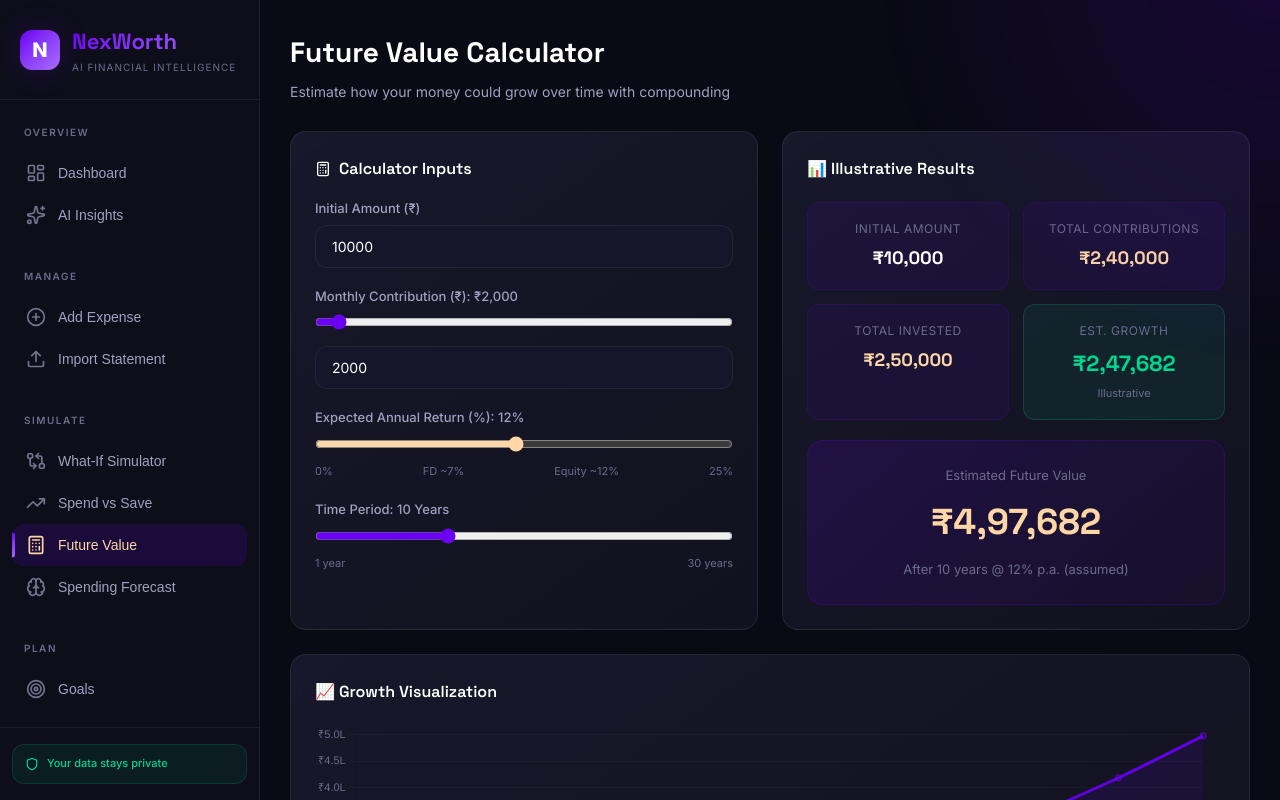
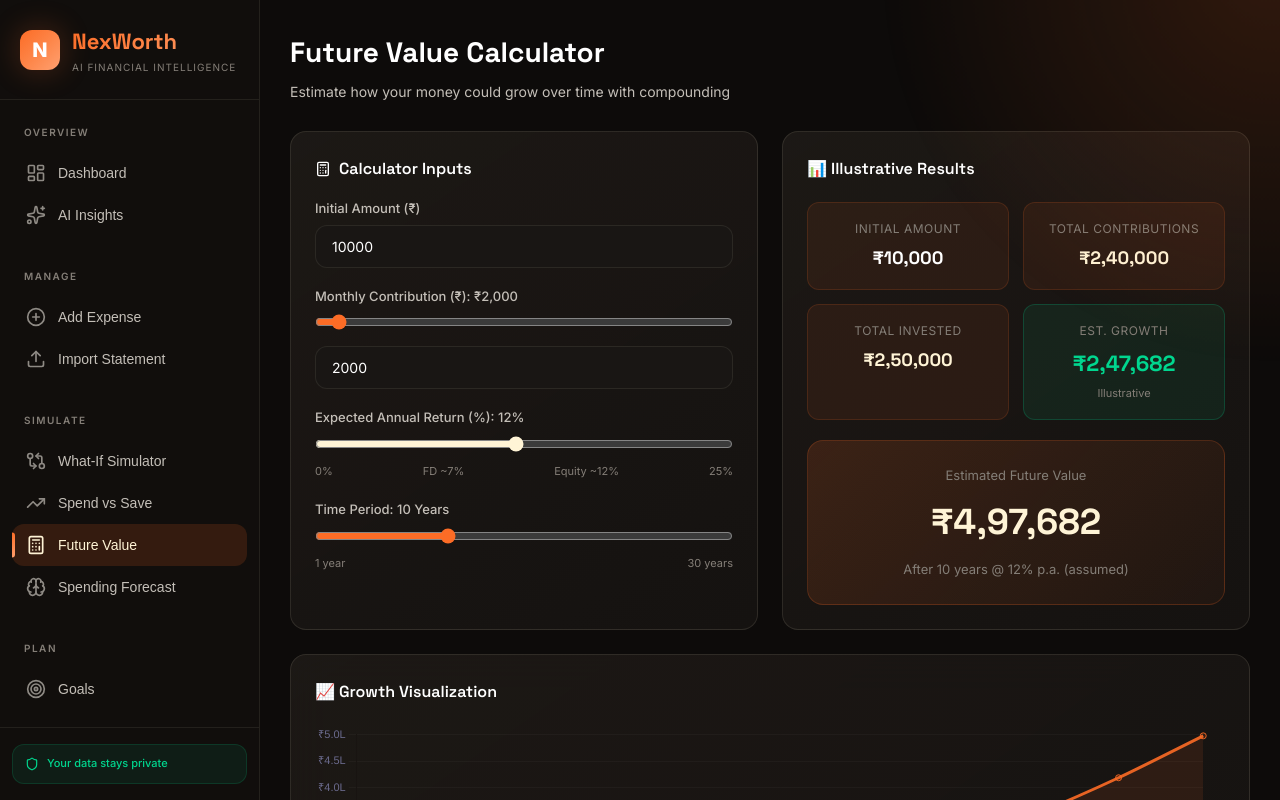
Before and after one commit to nabeel05-ship-it/NexWorth, a React (Vite) app: page / in a window 1280 px wide. Both pictures are taken after a click on the button "Future Value". Shown: the top 800 px of the page. Built offline with nearby package versions, Linux system fonts and the light colour scheme.

Commit message:
Revamp design system to Burnt Orange (#FC6C26) and Vanilla (#FFF4D6)

```diff
--- a/index.html
+++ b/index.html
@@ -5,7 +5,7 @@
     <link rel="icon" type="image/svg+xml" href="/vite.svg" />
     <meta name="viewport" content="width=device-width, initial-scale=1.0" />
     <meta name="description" content="NexWorth — AI-powered personal expense analysis and financial decision simulator. Track spending, understand patterns, and simulate your financial future." />
-    <meta name="theme-color" content="#6A00F4" />
+    <meta name="theme-color" content="#FC6C26" />
     <title>NexWorth — AI Financial Intelligence</title>
   </head>
   <body>
--- a/src/components/FutureValueCalc.jsx
+++ b/src/components/FutureValueCalc.jsx
@@ -23,8 +23,8 @@ export default function FutureValueCalc() {
       {
         label: 'Total Invested',
         data: result.yearlyData.map(d => d.invested),
-        borderColor: 'rgba(255, 214, 165, 0.8)',
-        backgroundColor: 'rgba(255, 214, 165, 0.1)',
+        borderColor: 'rgba(255, 244, 214, 0.8)',
+        backgroundColor: 'rgba(255, 244, 214, 0.1)',
         fill: true,
         tension: 0.3,
         pointRadius: 3,
@@ -33,8 +33,8 @@ export default function FutureValueCalc() {
       {
         label: 'Illustrative Value',
         data: result.yearlyData.map(d => d.value),
-        borderColor: 'rgba(106, 0, 244, 0.9)',
-        backgroundColor: 'rgba(106, 0, 244, 0.1)',
+        borderColor: 'rgba(252, 108, 38, 0.9)',
+        backgroundColor: 'rgba(252, 108, 38, 0.1)',
         fill: true,
         tension: 0.3,
         pointRadius: 3,
@@ -63,8 +63,8 @@ export default function FutureValueCalc() {
         labels: { color: '#A0A0C0', font: { size: 11 }, usePointStyle: true, pointStyleWidth: 8, padding: 16 },
       },
       tooltip: {
-        backgroundColor: '#1A1A2E',
-        borderColor: 'rgba(106, 0, 244, 0.3)',
+        backgroundColor: '#1E1A17',
+        borderColor: 'rgba(252, 108, 38, 0.3)',
         borderWidth: 1,
         padding: 12,
         cornerRadius: 8,
@@ -92,13 +92,13 @@ export default function FutureValueCalc() {
 
           <div className="form-group">
             <label className="form-label">Monthly Contribution (₹): ₹{monthlyContribution.toLocaleString('en-IN')}</label>
-            <input type="range" min="0" max="50000" step="500" value={monthlyContribution} onChange={e => setMonthlyContribution(parseInt(e.target.value))} style={{ width: '100%', accentColor: '#6A00F4' }} />
+            <input type="range" min="0" max="50000" step="500" value={monthlyContribution} onChange={e => setMonthlyContribution(parseInt(e.target.value))} style={{ width: '100%', accentColor: '#FC6C26' }} />
             <input className="form-input mt-1" type="number" value={monthlyContribution} onChange={e => setMonthlyContribution(parseInt(e.target.value) || 0)} min="0" />
           </div>
 
           <div className="form-group">
             <label className="form-label">Expected Annual Return (%): {annualReturn}%</label>
-            <input type="range" min="0" max="25" step="0.5" value={annualReturn} onChange={e => setAnnualReturn(parseFloat(e.target.value))} style={{ width: '100%', accentColor: '#FFD6A5' }} />
+            <input type="range" min="0" max="25" step="0.5" value={annualReturn} onChange={e => setAnnualReturn(parseFloat(e.target.value))} style={{ width: '100%', accentColor: '#FFF4D6' }} />
             <div className="flex justify-between" style={{ fontSize: 11, color: 'var(--text-muted)', marginTop: 4 }}>
               <span>0%</span>
               <span>FD ~7%</span>
@@ -109,7 +109,7 @@ export default function FutureValueCalc() {
 
           <div className="form-group">
             <label className="form-label">Time Period: {years} {years === 1 ? 'Year' : 'Years'}</label>
-            <input type="range" min="1" max="30" value={years} onChange={e => setYears(parseInt(e.target.value))} style={{ width: '100%', accentColor: '#6A00F4' }} />
+            <input type="range" min="1" max="30" value={years} onChange={e => setYears(parseInt(e.target.value))} style={{ width: '100%', accentColor: '#FC6C26' }} />
             <div className="flex justify-between" style={{ fontSize: 11, color: 'var(--text-muted)', marginTop: 4 }}>
               <span>1 year</span>
               <span>30 years</span>
@@ -144,8 +144,8 @@ export default function FutureValueCalc() {
           {/* Final value highlight */}
           <div style={{
             marginTop: 20, padding: '24px', textAlign: 'center',
-            background: 'linear-gradient(135deg, rgba(106,0,244,0.15), rgba(106,0,244,0.05))',
-            borderRadius: 'var(--radius-lg)', border: '1px solid rgba(106,0,244,0.2)',
+            background: 'linear-gradient(135deg, rgba(252,108,38,0.15), rgba(252,108,38,0.05))',
+            borderRadius: 'var(--radius-lg)', border: '1px solid rgba(252,108,38,0.2)',
           }}>
             <div style={{ fontSize: 13, color: 'var(--text-muted)', marginBottom: 8 }}>Estimated Future Value</div>
             <div style={{ fontFamily: "'Space Grotesk'", fontSize: 36, fontWeight: 800, color: 'var(--accent)' }}>
--- a/src/components/GoalPlanner.jsx
+++ b/src/components/GoalPlanner.jsx
@@ -101,7 +101,7 @@ export default function GoalPlanner() {
                         className={`btn btn-ghost btn-icon`}
                         style={{
                           fontSize: 22,
-                          background: formData.icon === icon ? 'rgba(106,0,244,0.15)' : 'transparent',
+                          background: formData.icon === icon ? 'rgba(252,108,38,0.15)' : 'transparent',
                           border: formData.icon === icon ? '1px solid var(--primary)' : '1px solid transparent',
                         }}
                         onClick={() => setFormData({ ...formData, icon })}
@@ -222,7 +222,7 @@ export default function GoalPlanner() {
                 </div>
 
                 {!isComplete && (
-                  <div style={{ marginTop: 14, padding: '10px 14px', background: 'rgba(106,0,244,0.06)', borderRadius: 'var(--radius-sm)', fontSize: 13, color: 'var(--text-secondary)' }}>
+                  <div style={{ marginTop: 14, padding: '10px 14px', background: 'rgba(252,108,38,0.06)', borderRadius: 'var(--radius-sm)', fontSize: 13, color: 'var(--text-secondary)' }}>
                     Need ~₹{monthlyNeeded.toLocaleString('en-IN')}/month for {monthsLeft} months
                   </div>
                 )}
--- a/src/index.css
+++ b/src/index.css
@@ -2,22 +2,22 @@
 
 /* ==========================================
    NexWorth Design System
-   Colors: Ultra Violet #6A00F4 + Soft Apricot #FFD6A5
+   Colors: Burnt Orange #FC6C26 + Vanilla #FFF4D6
    ========================================== */
 
 :root {
-  /* Primary Palette */
-  --primary: #6A00F4;
-  --primary-light: #8B3FF8;
-  --primary-lighter: #A96CFB;
-  --primary-dark: #5000C0;
-  --primary-glow: rgba(106, 0, 244, 0.3);
-
-  /* Accent Palette */
-  --accent: #FFD6A5;
-  --accent-light: #FFE4C4;
-  --accent-dark: #F0B878;
-  --accent-muted: rgba(255, 214, 165, 0.15);
+  /* Primary Palette - Burnt Orange */
+  --primary: #FC6C26;
+  --primary-light: #FD8548;
+  --primary-lighter: #FFA070;
+  --primary-dark: #D45417;
+  --primary-glow: rgba(252, 108, 38, 0.35);
+
+  /* Accent Palette - Vanilla */
+  --accent: #FFF4D6;
+  --accent-light: #FFF9E8;
+  --accent-dark: #EADCB3;
+  --accent-muted: rgba(255, 244, 214, 0.15);
 
   /* Semantic Colors */
   --success: #00D68F;
@@ -29,42 +29,42 @@
   --info: #0095FF;
   --info-bg: rgba(0, 149, 255, 0.1);
 
-  /* Dark Theme */
-  --bg-primary: #0A0A14;
-  --bg-secondary: #12121F;
-  --bg-card: #1A1A2E;
-  --bg-card-hover: #222240;
-  --bg-input: #16162A;
-  --bg-sidebar: #0E0E1A;
-  --bg-modal: #1A1A2E;
+  /* Dark Theme with Warm Charcoal Undertone */
+  --bg-primary: #0D0B0A;
+  --bg-secondary: #161311;
+  --bg-card: #1E1A17;
+  --bg-card-hover: #28231F;
+  --bg-input: #191614;
+  --bg-sidebar: #110E0C;
+  --bg-modal: #1E1A17;
 
   /* Text */
   --text-primary: #FFFFFF;
-  --text-secondary: #A0A0C0;
-  --text-muted: #6B6B8D;
-  --text-accent: #FFD6A5;
+  --text-secondary: #C4BFB8;
+  --text-muted: #847E77;
+  --text-accent: #FFF4D6;
 
   /* Borders */
-  --border: rgba(255, 255, 255, 0.06);
-  --border-active: rgba(106, 0, 244, 0.5);
+  --border: rgba(255, 244, 214, 0.08);
+  --border-active: rgba(252, 108, 38, 0.5);
 
   /* Glass Effect */
-  --glass: rgba(26, 26, 46, 0.85);
-  --glass-border: rgba(255, 255, 255, 0.08);
+  --glass: rgba(30, 26, 23, 0.85);
+  --glass-border: rgba(255, 244, 214, 0.1);
 
   /* Gradients */
-  --gradient-primary: linear-gradient(135deg, #6A00F4 0%, #8B3FF8 50%, #A96CFB 100%);
-  --gradient-accent: linear-gradient(135deg, #FFD6A5 0%, #F0B878 100%);
-  --gradient-dark: linear-gradient(135deg, #0A0A14 0%, #12121F 100%);
-  --gradient-card: linear-gradient(145deg, rgba(26, 26, 46, 0.9) 0%, rgba(18, 18, 31, 0.95) 100%);
-  --gradient-glow: radial-gradient(ellipse at center, rgba(106, 0, 244, 0.15) 0%, transparent 70%);
+  --gradient-primary: linear-gradient(135deg, #FC6C26 0%, #FD8548 50%, #FFA070 100%);
+  --gradient-accent: linear-gradient(135deg, #FFF4D6 0%, #EADCB3 100%);
+  --gradient-dark: linear-gradient(135deg, #0D0B0A 0%, #161311 100%);
+  --gradient-card: linear-gradient(145deg, rgba(30, 26, 23, 0.9) 0%, rgba(22, 19, 17, 0.95) 100%);
+  --gradient-glow: radial-gradient(ellipse at center, rgba(252, 108, 38, 0.15) 0%, transparent 70%);
 
   /* Shadows */
-  --shadow-sm: 0 2px 8px rgba(0, 0, 0, 0.15);
-  --shadow-md: 0 4px 20px rgba(0, 0, 0, 0.25);
-  --shadow-lg: 0 8px 40px rgba(0, 0, 0, 0.35);
-  --shadow-glow: 0 0 30px rgba(106, 0, 244, 0.2);
-  --shadow-accent: 0 0 20px rgba(255, 214, 165, 0.15);
+  --shadow-sm: 0 2px 8px rgba(0, 0, 0, 0.2);
+  --shadow-md: 0 4px 20px rgba(0, 0, 0, 0.3);
+  --shadow-lg: 0 8px 40px rgba(0, 0, 0, 0.4);
+  --shadow-glow: 0 0 30px rgba(252, 108, 38, 0.25);
+  --shadow-accent: 0 0 20px rgba(255, 244, 214, 0.2);
 
   /* Spacing */
   --sidebar-width: 260px;
@@ -84,9 +84,9 @@
 
   /* Category Colors */
   --cat-food: #FF6B6B;
-  --cat-shopping: #6A00F4;
+  --cat-shopping: #FC6C26;
   --cat-travel: #4ECDC4;
-  --cat-bills: #FFD6A5;
+  --cat-bills: #FFF4D6;
   --cat-education: #45B7D1;
   --cat-entertainment: #FF9FF3;
   --cat-health: #54A0FF;
@@ -258,12 +258,12 @@ body {
 
 .nav-item:hover {
   color: var(--text-primary);
-  background: rgba(106, 0, 244, 0.08);
+  background: rgba(252, 108, 38, 0.08);
 }
 
 .nav-item.active {
   color: var(--accent);
-  background: rgba(106, 0, 244, 0.15);
+  background: rgba(252, 108, 38, 0.15);
 }
 
 .nav-item.active::before {
@@ -345,7 +345,7 @@ body {
 }
 
 .card:hover {
-  border-color: rgba(106, 0, 244, 0.2);
+  border-color: rgba(252, 108, 38, 0.2);
 }
 
 .card-glow {
@@ -395,7 +395,7 @@ body {
 
 .stat-card:hover {
   transform: translateY(-2px);
-  border-color: rgba(106, 0, 244, 0.3);
+  border-color: rgba(252, 108, 38, 0.3);
   box-shadow: var(--shadow-glow);
 }
 
@@ -423,13 +423,15 @@ body {
   margin-bottom: 12px;
 }
 
-.stat-card .stat-icon.purple {
-  background: rgba(106, 0, 244, 0.15);
+.stat-card .stat-icon.purple,
+.stat-card .stat-icon.orange {
+  background: rgba(252, 108, 38, 0.15);
   color: var(--primary-light);
 }
 
-.stat-card .stat-icon.apricot {
-  background: rgba(255, 214, 165, 0.15);
+.stat-card .stat-icon.apricot,
+.stat-card .stat-icon.vanilla {
+  background: rgba(255, 244, 214, 0.15);
   color: var(--accent);
 }
 
@@ -581,12 +583,13 @@ body {
 
 .btn-primary:hover {
   transform: translateY(-1px);
-  box-shadow: 0 0 40px rgba(106, 0, 244, 0.35);
+  box-shadow: 0 0 40px rgba(252, 108, 38, 0.35);
 }
 
 .btn-accent {
   background: var(--gradient-accent);
-  color: #1A1A2E;
+  color: #14110E;
+  font-weight: 600;
 }
 
 .btn-accent:hover {
@@ -603,7 +606,7 @@ body {
 .btn-outline:hover {
   border-color: var(--primary);
   color: var(--primary-light);
-  background: rgba(106, 0, 244, 0.05);
+  background: rgba(252, 108, 38, 0.05);
 }
 
 .btn-ghost {
@@ -673,7 +676,7 @@ body {
 }
 
 .badge-primary {
-  background: rgba(106, 0, 244, 0.2);
+  background: rgba(252, 108, 38, 0.2);
   color: var(--primary-light);
 }
 
@@ -752,7 +755,7 @@ body {
 
 .insight-card:hover {
   transform: translateX(4px);
-  border-color: rgba(106, 0, 244, 0.2);
+  border-color: rgba(252, 108, 38, 0.2);
 }
 
 .insight-card.alert {
@@ -816,7 +819,7 @@ body {
 }
 
 .expense-item:hover {
-  background: rgba(106, 0, 244, 0.05);
+  background: rgba(252, 108, 38, 0.05);
 }
 
 .expense-cat-icon {
@@ -892,7 +895,7 @@ body {
 .goal-card:hover {
   transform: translateY(-3px);
   box-shadow: var(--shadow-glow);
-  border-color: rgba(106, 0, 244, 0.25);
+  border-color: rgba(252, 108, 38, 0.25);
 }
 
 .goal-card-header {
@@ -1106,8 +1109,8 @@ body {
 }
 
 .scenario-box {
-  background: rgba(106, 0, 244, 0.08);
-  border: 1px solid rgba(106, 0, 244, 0.15);
+  background: rgba(252, 108, 38, 0.08);
+  border: 1px solid rgba(252, 108, 38, 0.15);
   border-radius: var(--radius-md);
   padding: 16px;
   text-align: center;
@@ -1238,19 +1241,19 @@ body {
    ========================================== */
 
 .drop-zone {
-  border: 2px dashed rgba(106, 0, 244, 0.3);
+  border: 2px dashed rgba(252, 108, 38, 0.3);
   border-radius: var(--radius-lg);
   padding: 48px 24px;
   text-align: center;
   cursor: pointer;
   transition: all var(--transition-normal);
-  background: rgba(106, 0, 244, 0.03);
+  background: rgba(252, 108, 38, 0.03);
 }
 
 .drop-zone:hover,
 .drop-zone.dragging {
   border-color: var(--primary);
-  background: rgba(106, 0, 244, 0.08);
+  background: rgba(252, 108, 38, 0.08);
   transform: scale(1.01);
 }
 
@@ -1332,8 +1335,8 @@ body {
 }
 
 .arch-node.accent {
-  background: rgba(255, 214, 165, 0.15);
-  border: 1px solid rgba(255, 214, 165, 0.3);
+  background: rgba(255, 244, 214, 0.15);
+  border: 1px solid rgba(255, 244, 214, 0.3);
   color: var(--accent);
 }
 
@@ -1361,12 +1364,12 @@ body {
 }
 
 ::-webkit-scrollbar-thumb {
-  background: rgba(106, 0, 244, 0.3);
+  background: rgba(252, 108, 38, 0.3);
   border-radius: 3px;
 }
 
 ::-webkit-scrollbar-thumb:hover {
-  background: rgba(106, 0, 244, 0.5);
+  background: rgba(252, 108, 38, 0.5);
 }
 
 /* ==========================================
--- a/src/utils/demoData.js
+++ b/src/utils/demoData.js
@@ -2,9 +2,9 @@
 
 export const CATEGORIES = [
   { id: 'food', name: 'Food', icon: '🍕', color: '#FF6B6B' },
-  { id: 'shopping', name: 'Shopping', icon: '🛍️', color: '#6A00F4' },
+  { id: 'shopping', name: 'Shopping', icon: '🛍️', color: '#FC6C26' },
   { id: 'travel', name: 'Travel', icon: '✈️', color: '#4ECDC4' },
-  { id: 'bills', name: 'Bills', icon: '📄', color: '#FFD6A5' },
+  { id: 'bills', name: 'Bills', icon: '📄', color: '#FFF4D6' },
   { id: 'education', name: 'Education', icon: '📚', color: '#45B7D1' },
   { id: 'entertainment', name: 'Entertainment', icon: '🎬', color: '#FF9FF3' },
   { id: 'health', name: 'Health', icon: '💊', color: '#54A0FF' },
```
Also changed, not shown: src/components/AIInsights.jsx (+4 -4 lines), src/components/Dashboard.jsx (+5 -5 lines), src/components/SpendSaveInvest.jsx (+5 -5 lines), src/components/SpendingForecast.jsx (+10 -10 lines), src/components/WhatIfSimulator.jsx (+10 -10 lines).
